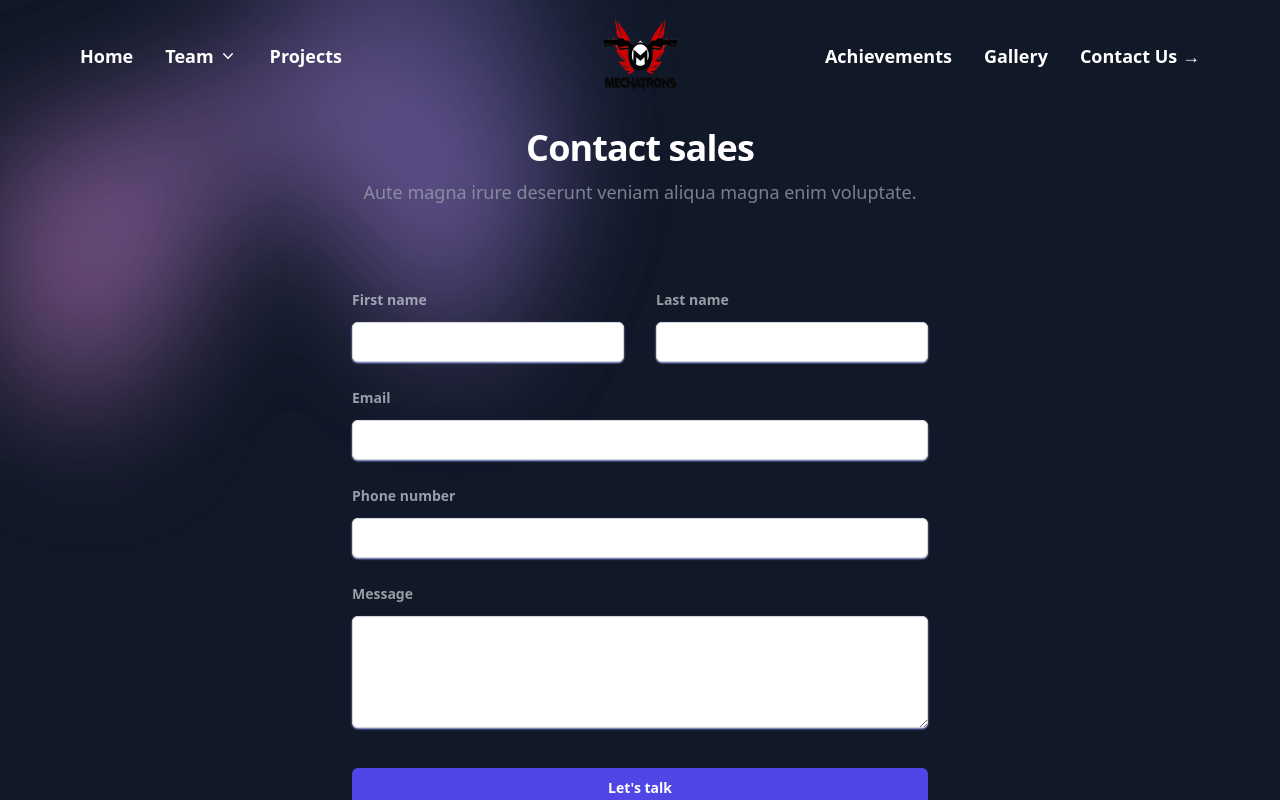
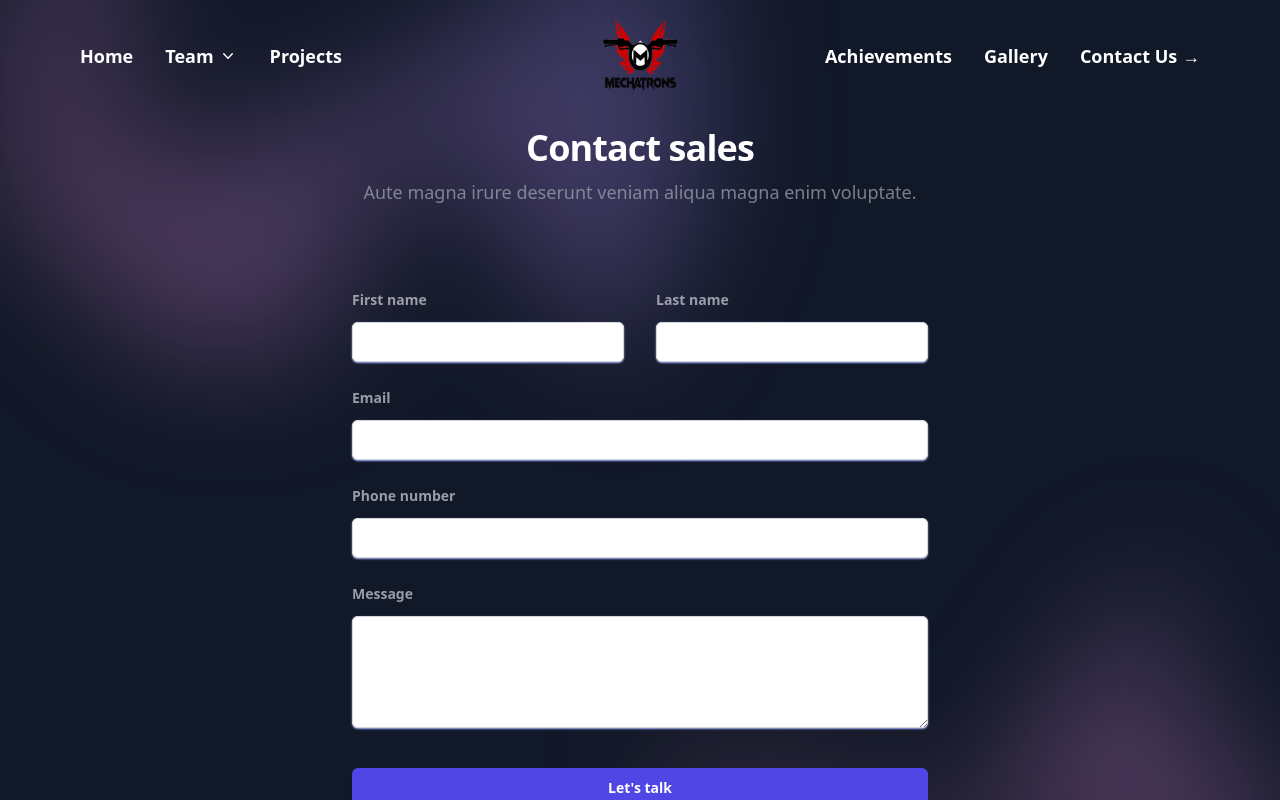
Before and after one commit to SRIRAMS2002/mechatrons07, a Next.js app: page /Contact in a window 1280 px wide. Shown: the top 800 px of the page. Built offline with nearby package versions, Linux system fonts and the light colour scheme.

Commit message:
contact ui updated

```diff
--- a/src/pages/Contact.jsx
+++ b/src/pages/Contact.jsx
@@ -39,14 +39,14 @@ export default function Example() {
      <Navbar view={isSectionInView} />
 
      <div
-        className="absolute inset-x-0 top-[-10rem] -z-10 transform-gpu overflow-hidden blur-3xl sm:top-[-20rem]"
+          className="absolute inset-x-0 -top-40 -z-10 transform-gpu overflow-hidden blur-3xl sm:-top-80"
           aria-hidden="true"
         >
           <div
-          className="relative left-1/2 -z-10 aspect-[1155/678] w-[36.125rem] max-w-none -translate-x-1/2 rotate-[30deg] bg-gradient-to-tr from-[#ff80b5] to-[#9089fc] opacity-30 sm:left-[calc(50%-40rem)] sm:w-[72.1875rem]"
+            className="relative left-[calc(50%-11rem)] aspect-[1155/678] w-[36.125rem] -translate-x-1/2 rotate-[30deg] bg-gradient-to-tr from-[#ff80b5] to-[#9089fc] opacity-30 sm:left-[calc(50%-30rem)] sm:w-[72.1875rem]"
             style={{
               clipPath:
-            'polygon(74.1% 44.1%, 100% 61.6%, 97.5% 26.9%, 0.5% 0.1%, 80.7% 2%, 72.5% 32.5%, 60.2% 62.4%, 52.4% 68.1%, 47.5% 58.3%, 45.2% 34.5%, 27.5% 76.7%, 0.1% 64.9%, 17.9% 100%, 27.6% 76.8%, 76.1% 97.7%, 74.1% 44.1%)',
+                'polygon(74.1% 44.1%, 100% 61.6%, 97.5% 26.9%, 85.5% 0.1%, 80.7% 2%, 72.5% 32.5%, 60.2% 62.4%, 52.4% 68.1%, 47.5% 58.3%, 45.2% 34.5%, 27.5% 76.7%, 0.1% 64.9%, 17.9% 100%, 27.6% 76.8%, 76.1% 97.7%, 74.1% 44.1%)',
             }}
           />
         </div>
@@ -143,17 +143,18 @@ export default function Example() {
         </div>
       </form>
       <div
-        className="absolute inset-x-0 bottom-0 -z-10 transform-gpu overflow-hidden blur-3xl sm:top-[-20rem]"
+          className="absolute inset-x-0 top-[calc(100%-13rem)] -z-10 transform-gpu overflow-hidden blur-3xl sm:top-[calc(100%-30rem)]"
           aria-hidden="true"
         >
           <div
-          className="relative left-1/2 -z-10 aspect-[1155/678] w-[36.125rem] max-w-none -translate-x-1/2 rotate-[30deg] bg-gradient-to-tr from-[#ff80b5] to-[#9089fc] opacity-30 sm:left-[calc(50%-40rem)] sm:w-[72.1875rem]"
+            className="relative left-[calc(50%+3rem)] aspect-[1155/678] w-[36.125rem] -translate-x-1/2 bg-gradient-to-tr from-[#ff80b5] to-[#9089fc] opacity-30 sm:left-[calc(50%+36rem)] sm:w-[72.1875rem]"
             style={{
               clipPath:
                 'polygon(74.1% 44.1%, 100% 61.6%, 97.5% 26.9%, 85.5% 0.1%, 80.7% 2%, 72.5% 32.5%, 60.2% 62.4%, 52.4% 68.1%, 47.5% 58.3%, 45.2% 34.5%, 27.5% 76.7%, 0.1% 64.9%, 17.9% 100%, 27.6% 76.8%, 76.1% 97.7%, 74.1% 44.1%)',
             }}
           />
         </div>
+
 
       {/* Footer Section */}
       <div class="w-full mx-auto mt-10 py-5 max-w-7xl justify-around text-sm pt-6  flex flex-wrap gap-y-6 gap-4 items-center md:justify-between dark:border-white/10">
@@ -196,6 +197,9 @@ export default function Example() {
 
         </div>
 
+
+
+
     </div>
   )
 }
```
Lines whose indentation alone changed are shown as unchanged.
